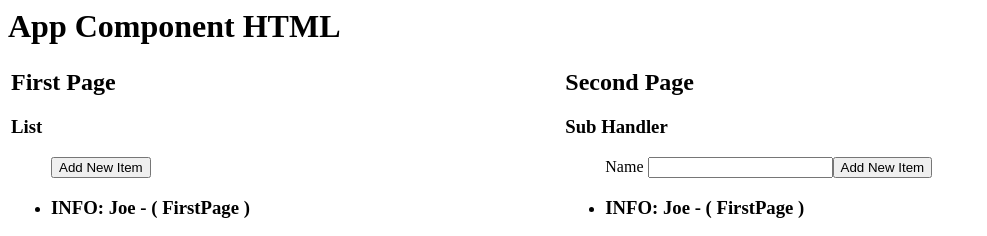
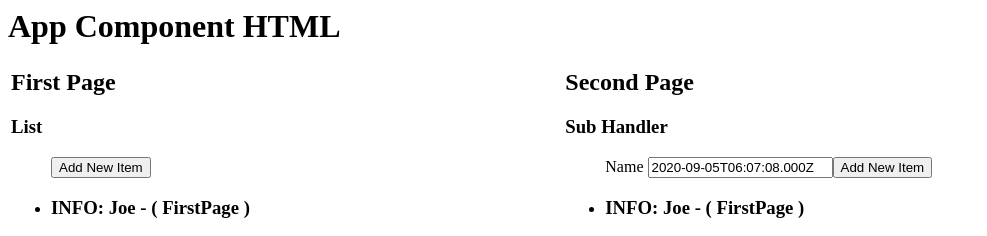
Before and after one commit to jatekpet76/angular-template-component-two-jtp, an Angular app: page / in a window 1280 px wide. Shown: the top 236 px of the page, without its empty margins (0-987 px from the left). Built offline with nearby package versions, Linux system fonts and the light colour scheme.

Commit message:
FormGroup support added for newItemTemplate

```diff
--- a/src/app/second-page/second-page.component.html
+++ b/src/app/second-page/second-page.component.html
@@ -17,9 +17,16 @@
   ></info>
 </ng-template>
 
-<ng-template let-handler="handler" #tplNewItem>
-  <label>
+<ng-template #tplNewItem
+  let-handler="handler"
+  let-formGroup="formGroup"
+>
+  <label
+    [formGroup]="formGroup"
+  >
     Name
-    <input type="text">
+    <input
+      formControlName="name"
+      type="text">
   </label>
 </ng-template>
--- a/src/app/sub-handler/sub-handler.component.html
+++ b/src/app/sub-handler/sub-handler.component.html
@@ -4,7 +4,7 @@
 <ul>
   <ng-container
     [ngTemplateOutlet]="newTemplate"
-    [ngTemplateOutletContext]="{handler: this}"
+    [ngTemplateOutletContext]="{handler: this, formGroup: formGroupNewItem}"
   ></ng-container>
   <button (click)="onAddNewItem()">Add New Item</button>
   <ng-container *ngFor="let item of items">
```
